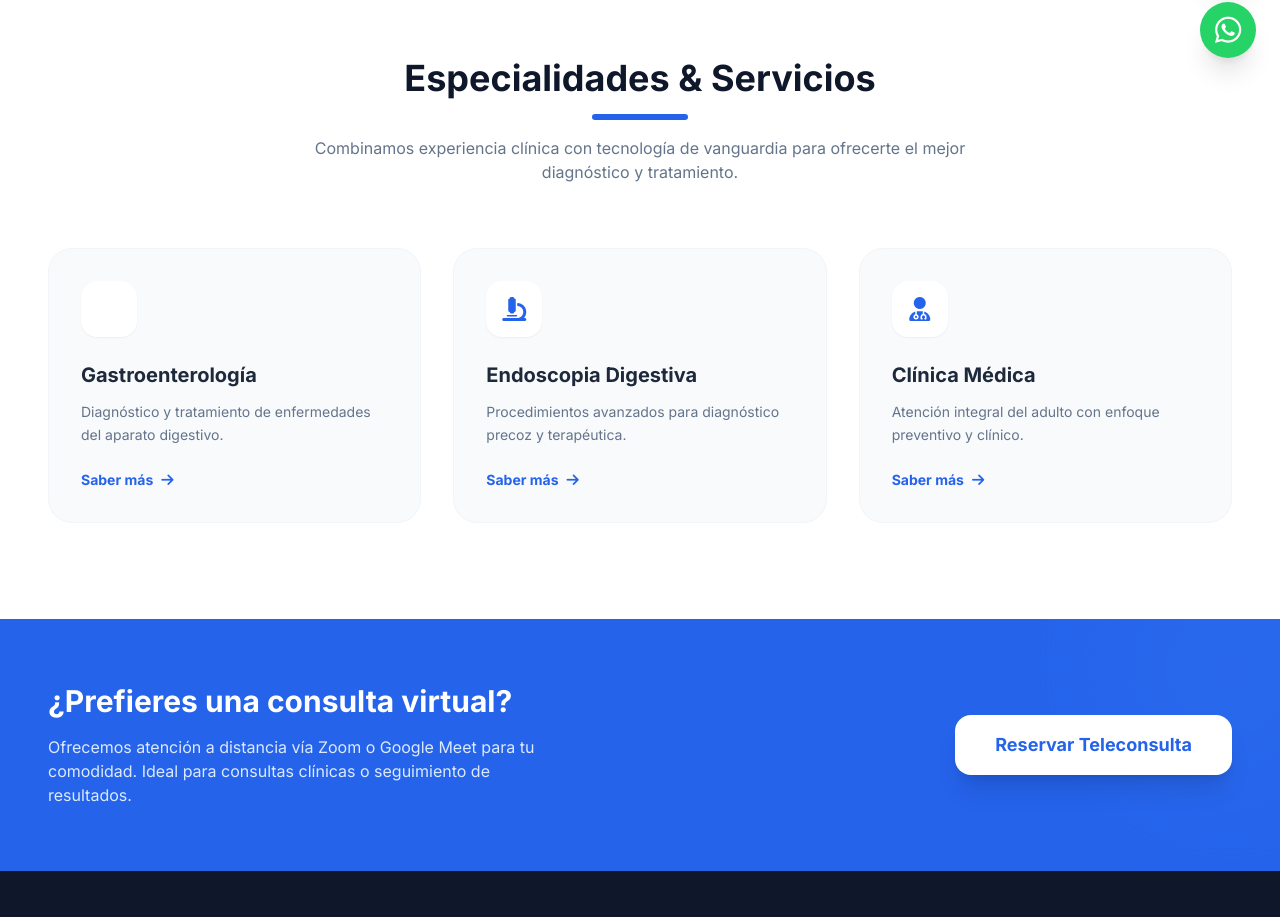
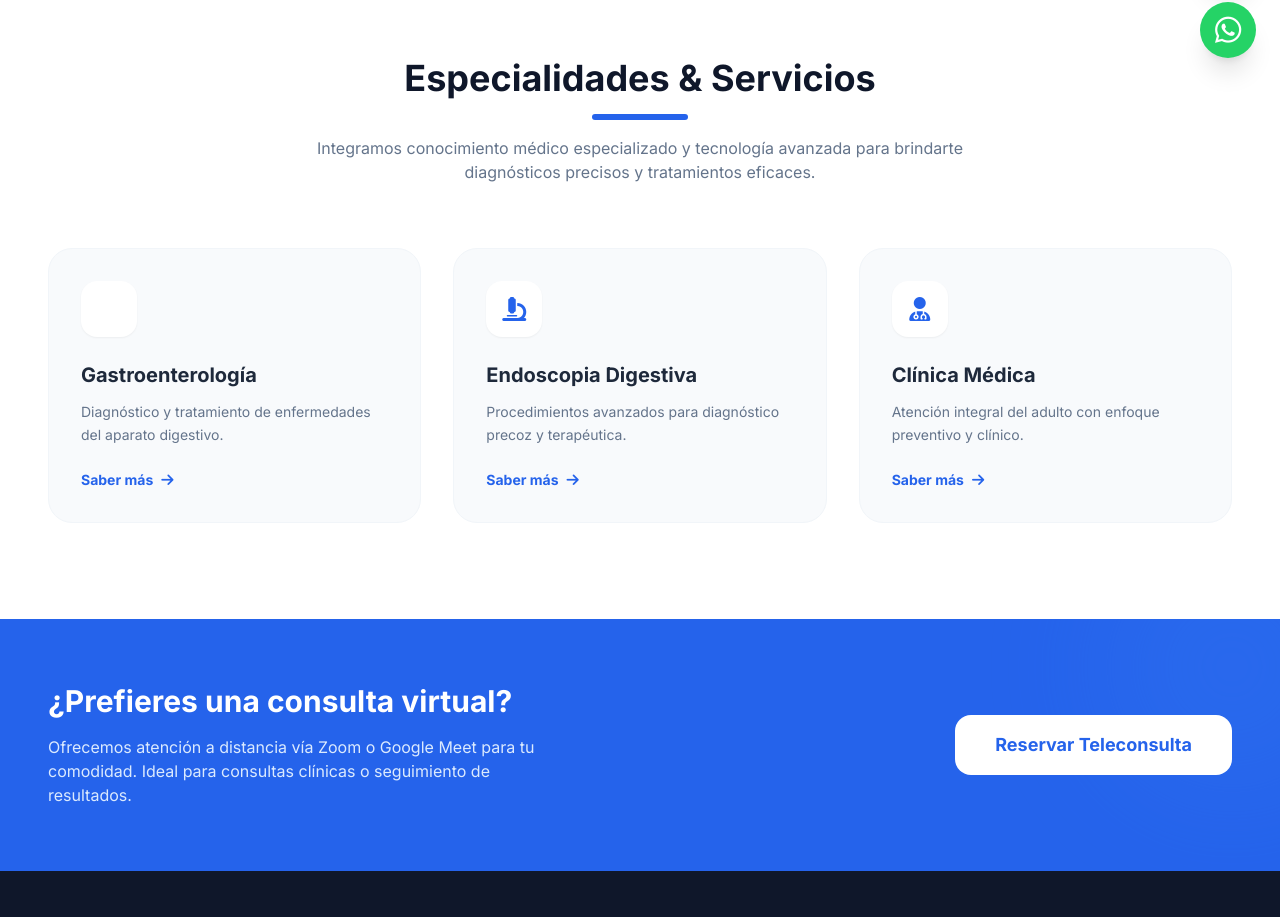
Before and after one commit to gunnerctes/PAG-CLARA-CON-TURNOS, a React (Vite) app: page / in a window 1280 px wide. Shown: the part 718-1635 px from the top of the page. Built offline with nearby package versions, Linux system fonts and the light colour scheme.

Commit message:
Update App.tsx
mas cambios a textos

```diff
--- a/App.tsx
+++ b/App.tsx
@@ -103,7 +103,7 @@ const App: React.FC = () => {
             <h2 className="text-3xl md:text-4xl font-bold text-slate-900">Especialidades & Servicios</h2>
             <div className="h-1.5 w-24 bg-blue-600 mx-auto rounded-full"></div>
             <p className="text-slate-500 max-w-2xl mx-auto">
-              Combinamos experiencia clínica con tecnología de vanguardia para ofrecerte el mejor diagnóstico y tratamiento.
+              Integramos conocimiento médico especializado y tecnología avanzada para brindarte diagnósticos precisos y tratamientos eficaces.
             </p>
           </div>
           <div className="grid md:grid-cols-3 gap-8">
@@ -135,7 +135,7 @@ const App: React.FC = () => {
           </div>
           <button
             onClick={() => setIsModalOpen(true)}
-            className="bg-white text-blue-600 px-10 py-4 rounded-2xl text-lg font-bold hover:bg-slate-100 transition-all shadow-xl"
+            className="bg-white text-blue-600 px-10 py-4 rounded-2xl text-lg font-bold hover:bg-slate-100 transition-all shadow-x1"
           >
             Reservar Teleconsulta
           </button>
@@ -144,7 +144,7 @@ const App: React.FC = () => {
 
       {/* WhatsApp FAB */}
       <a
-        href="https://wa.me/123456789"
+        href="https://wa.me/5493794777580"
         target="_blank"
         rel="noopener noreferrer"
         className="fixed bottom-6 right-6 bg-[#25D366] text-white w-14 h-14 rounded-full shadow-xl flex items-center justify-center hover:scale-110 transition-transform duration-300 z-50"
@@ -182,7 +182,7 @@ const App: React.FC = () => {
             <a href="#" className="hover:text-white">Privacidad</a>
             <a href="#" className="hover:text-white">Prepagas</a>
           </div>
-          <p className="text-xs">© 2024 Desarrollado con excelencia médica.</p>
+          <p className="text-xs">© 2026 Desarrollado por InnovaSys.</p>
         </div>
       </footer>
     </div>
```
